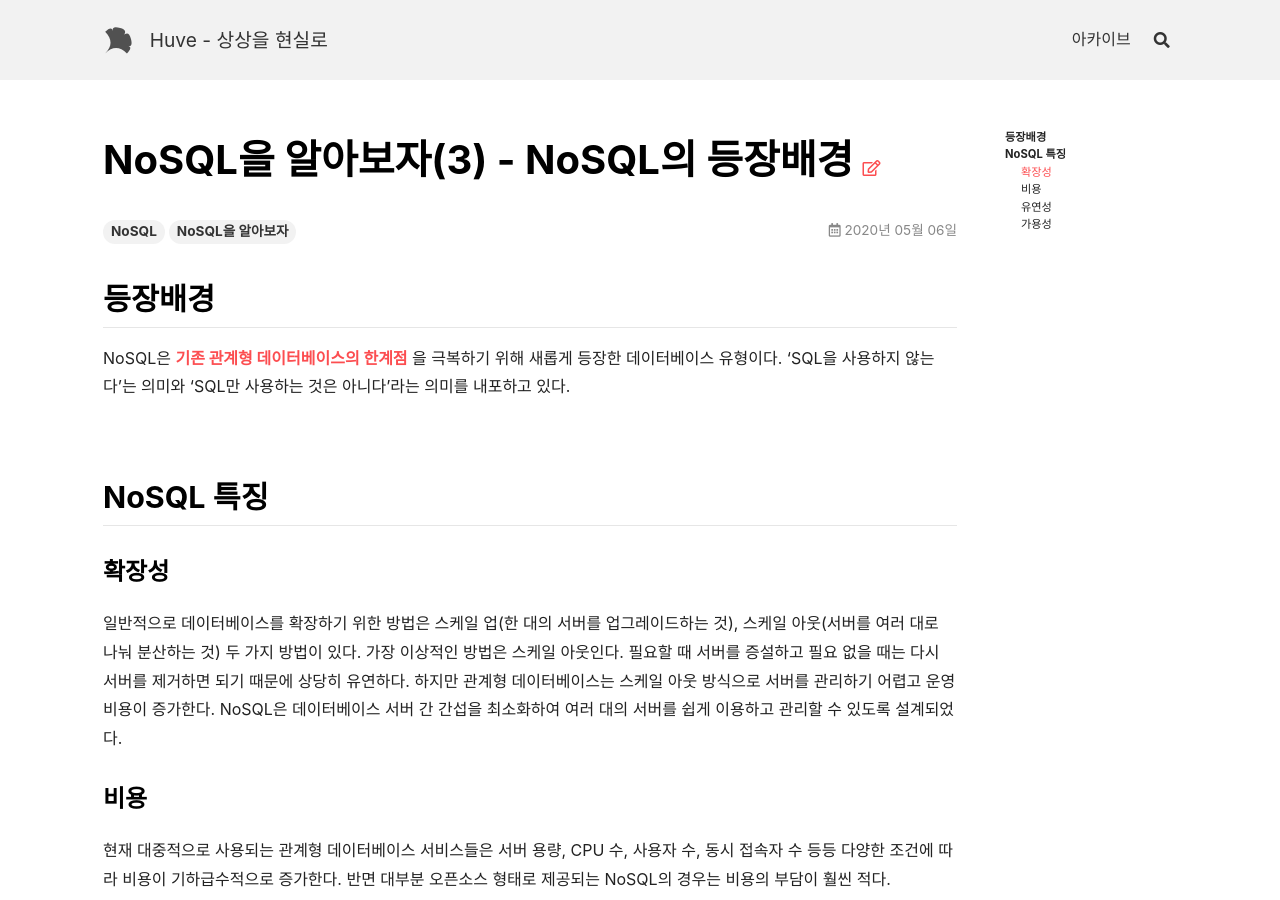
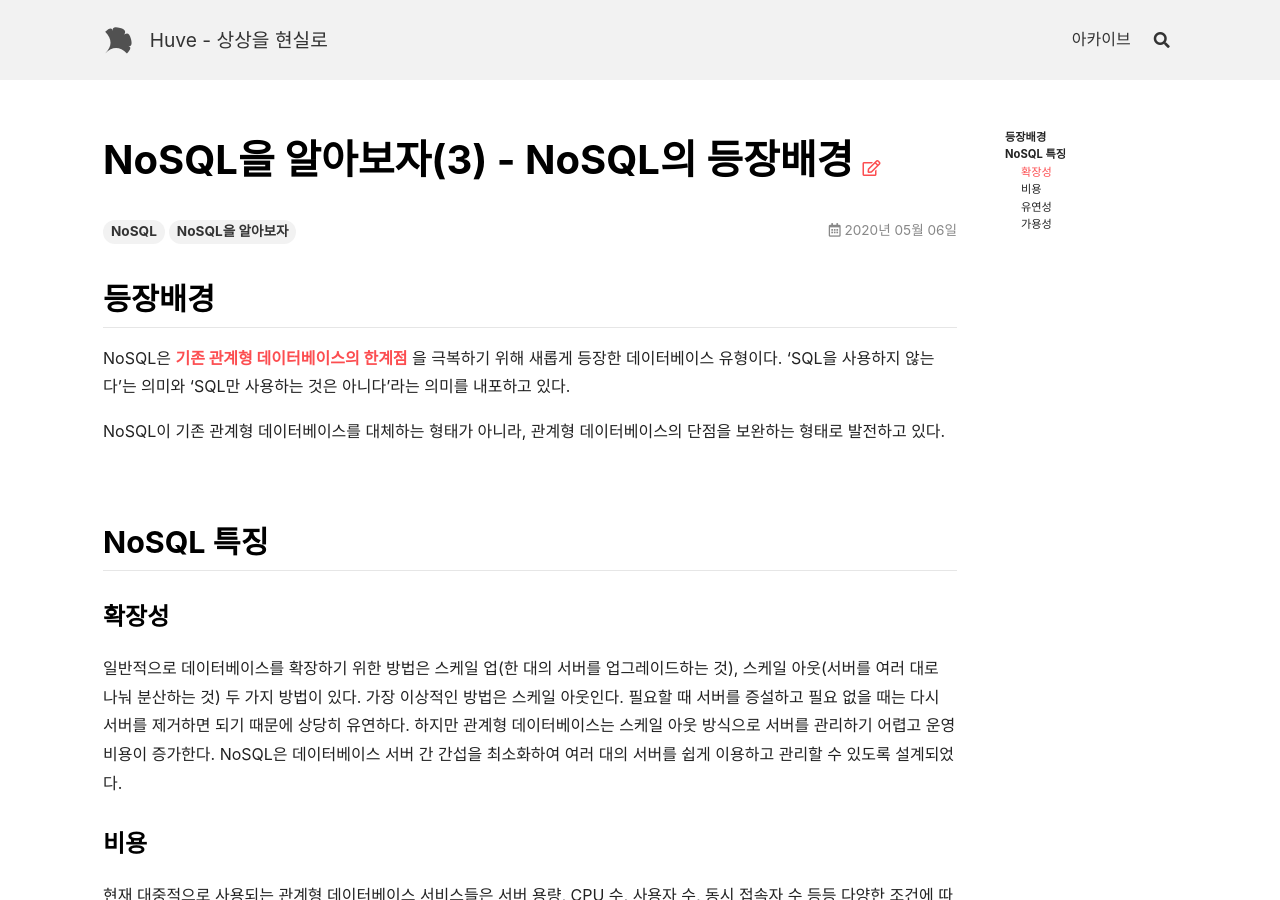
Before and after one commit to HuveD/huved.github.io, a Jekyll site: the page built from _posts/2020-05-06-BeginNoSQL.md, in a window 1280 px wide and 900 px high. Built offline with Jekyll 4.4.1, drawn with Linux system fonts in a browser that asks for light colours; nearby versions of some CDN libraries; comment, search, counter and statistics services are not loaded.

Commit message:
NoSQL 등장 배경 포스트

```diff
--- a/_posts/2020-05-06-BeginNoSQL.md
+++ b/_posts/2020-05-06-BeginNoSQL.md
@@ -7,6 +7,8 @@ comments: true
 ## 등장배경
 NoSQL은 [기존 관계형 데이터베이스의 한계점](https://huved.github.io/2020/05/04/TheEmergenceOfRDS.html) 을 극복하기 위해 새롭게 등장한 데이터베이스 유형이다. ‘SQL을 사용하지 않는다’는 의미와 ‘SQL만 사용하는 것은 아니다’라는 의미를 내포하고 있다.
 
+NoSQL이 기존 관계형 데이터베이스를 대체하는 형태가 아니라, 관계형 데이터베이스의 단점을 보완하는 형태로 발전하고 있다.
+
 <br/>
 
 ## NoSQL 특징
@@ -14,9 +16,12 @@ NoSQL은 [기존 관계형 데이터베이스의 한계점](https://huved.github
 일반적으로 데이터베이스를 확장하기 위한 방법은 스케일 업(한 대의 서버를 업그레이드하는 것), 스케일 아웃(서버를 여러 대로 나눠 분산하는 것) 두 가지 방법이 있다.
 가장 이상적인 방법은 스케일 아웃인다. 필요할 때 서버를 증설하고 필요 없을 때는 다시 서버를 제거하면 되기 때문에 상당히 유연하다. 하지만 관계형 데이터베이스는 스케일 아웃 방식으로 서버를 관리하기 어렵고 운영 비용이 증가한다.
 NoSQL은 데이터베이스 서버 간 간섭을 최소화하여 여러 대의 서버를 쉽게 이용하고 관리할 수 있도록 설계되었다.
+
 ### 비용
 현재 대중적으로 사용되는 관계형 데이터베이스 서비스들은 서버 용량, CPU 수, 사용자 수, 동시 접속자 수 등등 다양한 조건에 따라 비용이 기하급수적으로 증가한다. 반면 대부분 오픈소스 형태로 제공되는 NoSQL의 경우는 비용의 부담이 훨씬 적다.
+
 ### 유연성
 관계형 데이터베이스는 프로젝트를 시작할 때부터 데이터베이스의 구조 설계를 명확하게 해야 하지만, NoSQL의 경우는 고정된 테이블 구조가 필요하지 않다. 언제든지 새로운 속성을 추가할 수 있기 때문에 관계형 데이터베이스보다  훨씬 유연하다.
+
 ### 가용성
 확장성에서 다뤘던 내용처럼 NoSQL 여러 대의 서버를 하나의 데이터베이스로 운영하기 쉽게 설계돼 있다. 이 같은 특성 덕분에 서비스 중 일부 하드웨어가 동작을 멈춰도 남아 있는 서버들이 요청을 처리할 수 있어 서비스 중단 위험이 적다.
```
